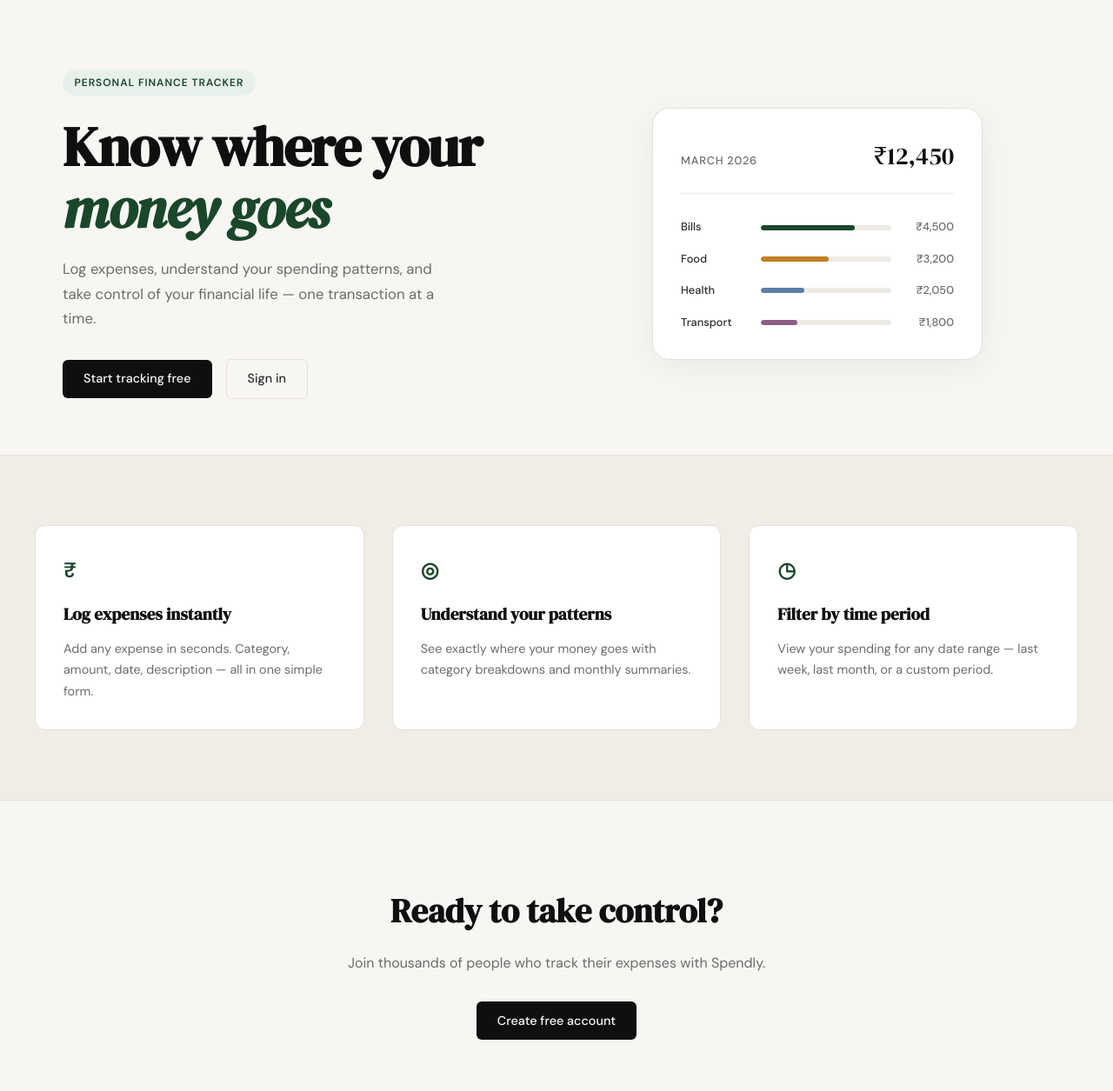
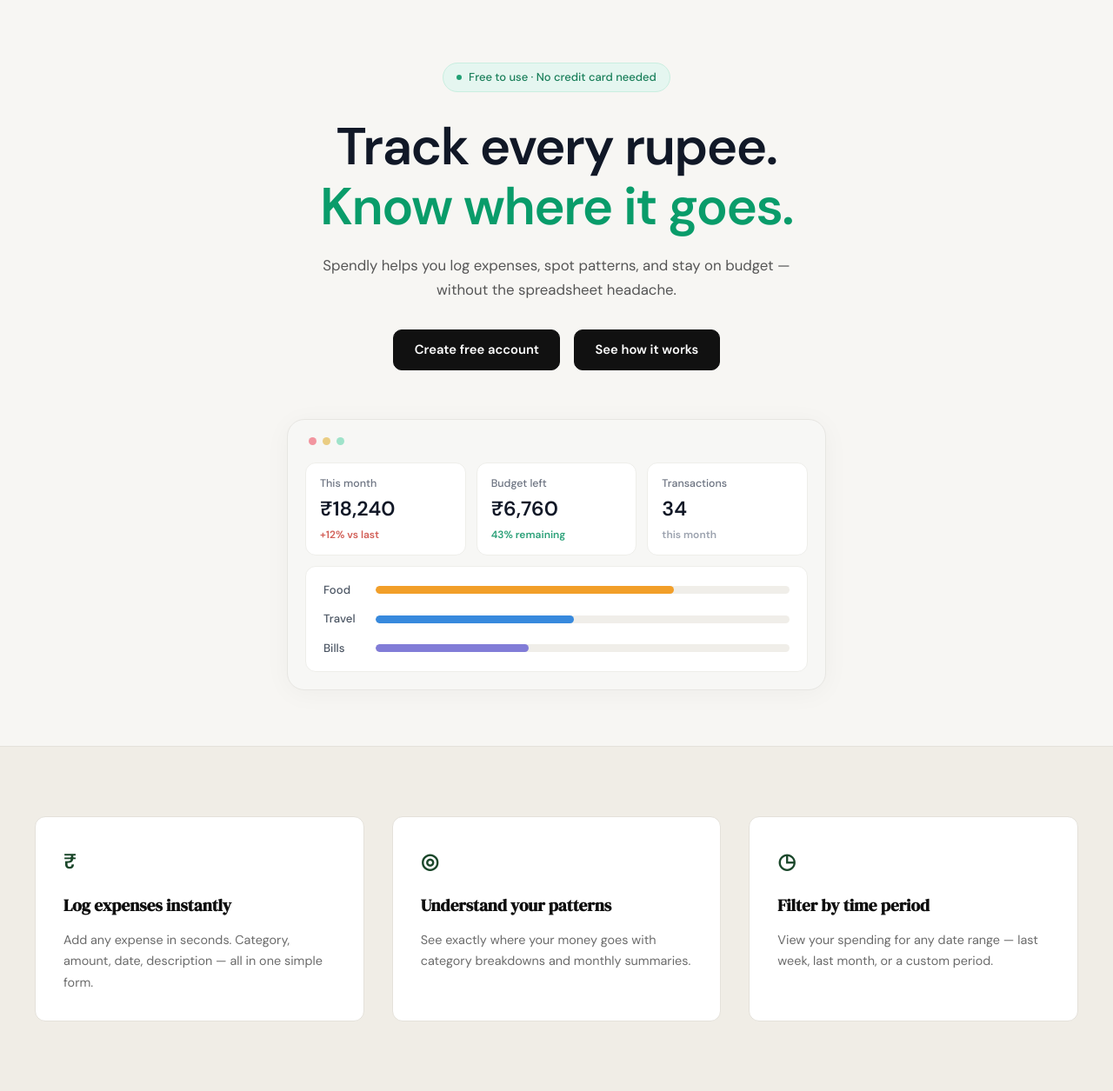
Before and after one commit to SomshekharArabali/expense-tracking-system, a Flask app: page / in a window 1280 px wide. Shown: the part 61-1316 px from the top of the page at 87% size. Run offline with Flask 3, Linux system fonts and the light colour scheme.

Commit message:
Hero section changes done

```diff
--- a/static/css/style.css
+++ b/static/css/style.css
@@ -124,136 +124,236 @@ a { color: inherit; text-decoration: none; }
 /* ------------------------------------------------------------------ */
 
 .hero {
-    padding: 5rem 2rem 4rem;
-    display: grid;
-    grid-template-columns: 1fr 1fr;
-    gap: 4rem;
+    padding: 4.5rem 1.5rem 4rem;
+    display: flex;
+    flex-direction: column;
     align-items: center;
-    max-width: var(--max-width);
+    text-align: center;
+    max-width: 960px;
     margin: 0 auto;
 }
 
 .hero-badge {
+    display: inline-flex;
+    align-items: center;
+    gap: 0.5rem;
+    background: #e5f6f0;
+    color: #1a7f5a;
+    border: 1px solid #c9eee0;
+    font-size: 0.8125rem;
+    font-weight: 500;
+    padding: 0.35rem 0.95rem;
+    border-radius: 9999px;
+    margin-bottom: 1.75rem;
+}
+
+.badge-dot {
+    width: 6px;
+    height: 6px;
+    border-radius: 50%;
+    background: #20a074;
     display: inline-block;
-    background: var(--accent-light);
-    color: var(--accent);
-    font-size: 0.75rem;
-    font-weight: 600;
-    letter-spacing: 0.08em;
-    text-transform: uppercase;
-    padding: 0.35rem 0.85rem;
-    border-radius: 999px;
-    margin-bottom: 1.5rem;
 }
 
 .hero-title {
-    font-family: var(--font-display);
-    font-size: clamp(2.5rem, 5vw, 4rem);
-    line-height: 1.1;
-    letter-spacing: -0.02em;
-    color: var(--ink);
+    font-family: var(--font-body);
+    font-size: clamp(2.5rem, 5.5vw, 3.75rem);
+    font-weight: 700;
+    line-height: 1.15;
+    letter-spacing: -0.025em;
+    color: #111827;
     margin-bottom: 1.25rem;
 }
 
-.hero-title em {
-    font-style: italic;
-    color: var(--accent);
+.hero-highlight {
+    color: #099c6a;
 }
 
 .hero-subtitle {
+    font-family: var(--font-body);
     font-size: 1.05rem;
-    color: var(--ink-muted);
-    line-height: 1.7;
-    max-width: 460px;
-    margin-bottom: 2rem;
+    color: #555555;
+    line-height: 1.65;
+    max-width: 540px;
+    margin: 0 auto 2rem;
 }
 
 .hero-actions {
     display: flex;
     gap: 1rem;
+    justify-content: center;
     align-items: center;
+    margin-bottom: 3.5rem;
+}
+
+.btn-dark {
+    display: inline-block;
+    background: #111111;
+    color: #ffffff;
+    padding: 0.75rem 1.45rem;
+    border-radius: 10px;
+    font-family: var(--font-body);
+    font-size: 0.925rem;
+    font-weight: 600;
+    cursor: pointer;
+    border: 1px solid #111111;
+    transition: background 0.2s, transform 0.1s;
+    text-decoration: none;
+    line-height: 1.4;
+}
+
+.btn-dark:hover {
+    background: #262626;
+    border-color: #262626;
+    color: #ffffff;
 }
 
 /* ------------------------------------------------------------------ */
-/* Mock card (hero visual)                                             */
+/* Mock Window / Dashboard Card (hero visual)                          */
 /* ------------------------------------------------------------------ */
 
 .hero-visual {
+    width: 100%;
     display: flex;
     justify-content: center;
 }
 
-.mock-card {
-    background: var(--paper-card);
-    border: 1px solid var(--border);
-    border-radius: var(--radius-lg);
-    padding: 2rem;
+.mock-window {
+    background: #f7f7f5;
+    border: 1px solid #e7e6e2;
+    border-radius: 20px;
+    padding: 1.25rem 1.25rem 1.25rem;
     width: 100%;
-    max-width: 380px;
-    box-shadow: 0 8px 40px rgba(0,0,0,0.06);
+    max-width: 620px;
+    box-shadow: 0 4px 30px rgba(0, 0, 0, 0.04);
 }
 
-.mock-card-header {
+.mock-window-dots {
     display: flex;
-    justify-content: space-between;
-    align-items: baseline;
-    margin-bottom: 1.75rem;
-    padding-bottom: 1.25rem;
-    border-bottom: 1px solid var(--border-soft);
+    gap: 7px;
+    margin-bottom: 1.25rem;
+    margin-left: 0.25rem;
 }
 
-.mock-label {
-    font-size: 0.8rem;
-    font-weight: 500;
-    color: var(--ink-muted);
-    text-transform: uppercase;
-    letter-spacing: 0.06em;
+.window-dot {
+    width: 9px;
+    height: 9px;
+    border-radius: 50%;
+    display: inline-block;
 }
 
-.mock-total {
-    font-family: var(--font-display);
-    font-size: 1.75rem;
-    color: var(--ink);
+.dot-red {
+    background: #f2959f;
 }
 
-.mock-bars { display: flex; flex-direction: column; gap: 1rem; }
+.dot-yellow {
+    background: #eacd83;
+}
 
-.mock-bar-row {
+.dot-green {
+    background: #9fe3ca;
+}
+
+.mock-metrics {
     display: grid;
-    grid-template-columns: 80px 1fr 60px;
-    align-items: center;
+    grid-template-columns: repeat(3, 1fr);
+    gap: 0.75rem;
+    margin-bottom: 0.75rem;
+}
+
+.mock-metric-card {
+    background: #ffffff;
+    border: 1px solid #eeeeea;
+    border-radius: 12px;
+    padding: 0.85rem 1rem;
+    display: flex;
+    flex-direction: column;
+    text-align: left;
+}
+
+.mock-metric-label {
+    font-size: 0.775rem;
+    color: #6b7280;
+    font-weight: 500;
+    margin-bottom: 0.35rem;
+}
+
+.mock-metric-val {
+    font-family: var(--font-body);
+    font-size: 1.45rem;
+    font-weight: 700;
+    color: #111827;
+    line-height: 1.2;
+    margin-bottom: 0.35rem;
+}
+
+.mock-metric-sub {
+    font-size: 0.75rem;
+    font-weight: 600;
+}
+
+.mock-metric-sub.text-danger {
+    color: #d25f57;
+}
+
+.mock-metric-sub.text-success {
+    color: #2ca179;
+}
+
+.mock-metric-sub.text-muted {
+    color: #9ca3af;
+}
+
+.mock-bars-card {
+    background: #ffffff;
+    border: 1px solid #eeeeea;
+    border-radius: 12px;
+    padding: 1rem 1.25rem;
+    display: flex;
+    flex-direction: column;
     gap: 0.75rem;
 }
 
-.mock-cat {
-    font-size: 0.8rem;
-    font-weight: 500;
-    color: var(--ink-soft);
+.mock-bars-card .mock-bar-row {
+    display: flex;
+    align-items: center;
+    gap: 1rem;
 }
 
-.mock-bar-track {
-    height: 6px;
-    background: var(--border-soft);
-    border-radius: 999px;
+.mock-bars-card .mock-cat {
+    width: 44px;
+    font-size: 0.825rem;
+    font-weight: 500;
+    color: #4b5563;
+    text-align: left;
+}
+
+.mock-bars-card .mock-bar-track {
+    flex: 1;
+    height: 9px;
+    background: #f0eee9;
+    border-radius: 9999px;
     overflow: hidden;
 }
 
-.mock-bar {
+.mock-bars-card .mock-bar {
     height: 100%;
-    background: var(--accent);
-    border-radius: 999px;
-    transition: width 0.6s ease;
+    border-radius: 9999px;
 }
 
-.mock-bar-2 { background: var(--accent-2); }
-.mock-bar-3 { background: #5b7fa6; }
-.mock-bar-4 { background: #8b5e83; }
+.mock-bars-card .bar-food {
+    width: 72%;
+    background: #f29f29;
+}
 
-.mock-amt {
-    font-size: 0.8rem;
-    font-weight: 500;
-    color: var(--ink-muted);
-    text-align: right;
+.mock-bars-card .bar-travel {
+    width: 48%;
+    background: #3789dd;
+}
+
+.mock-bars-card .bar-bills {
+    width: 37%;
+    background: #817cd7;
 }
 
 /* ------------------------------------------------------------------ */
@@ -512,21 +612,15 @@ a { color: inherit; text-decoration: none; }
 /* ------------------------------------------------------------------ */
 
 @media (max-width: 900px) {
-    .hero {
-        grid-template-columns: 1fr;
-        text-align: center;
-    }
-
-    .hero-subtitle { max-width: 100%; }
-    .hero-actions { justify-content: center; }
-    .hero-visual { display: none; }
-
     .features-inner { grid-template-columns: 1fr; }
 }
 
 @media (max-width: 600px) {
     .nav-links a:not(.nav-cta) { display: none; }
     .hero { padding: 3rem 1rem 2rem; }
+    .mock-metrics { grid-template-columns: 1fr; }
+    .hero-actions { flex-direction: column; width: 100%; max-width: 320px; margin-left: auto; margin-right: auto; }
+    .hero-actions .btn-dark { width: 100%; text-align: center; }
 }
 
 /* ------------------------------------------------------------------ */
--- a/templates/landing.html
+++ b/templates/landing.html
@@ -5,56 +5,64 @@
 {% block content %}
 
 <section class="hero">
-    <div class="hero-inner">
-        <div class="hero-badge">Personal Finance Tracker</div>
-        <h1 class="hero-title">
-            Know where your<br>
-            <em>money goes</em>
-        </h1>
-        <p class="hero-subtitle">
-            Log expenses, understand your spending patterns,
-            and take control of your financial life —
-            one transaction at a time.
-        </p>
-        <div class="hero-actions">
-            <a href="{{ url_for('register') }}" class="btn-primary">Start tracking free</a>
-            <a href="{{ url_for('login') }}" class="btn-ghost">Sign in</a>
-        </div>
+    <div class="hero-badge">
+        <span class="badge-dot"></span>
+        <span>Free to use &middot; No credit card needed</span>
     </div>
+    <h1 class="hero-title">
+        Track every rupee.<br>
+        <span class="hero-highlight">Know where it goes.</span>
+    </h1>
+    <p class="hero-subtitle">
+        Spendly helps you log expenses, spot patterns, and stay on budget &mdash; without the spreadsheet headache.
+    </p>
+    <div class="hero-actions">
+        <a href="{{ url_for('register') }}" class="btn-dark">Create free account</a>
+        <a href="#features" class="btn-dark">See how it works</a>
+    </div>
+
     <div class="hero-visual">
-        <div class="mock-card">
-            <div class="mock-card-header">
-                <span class="mock-label">March 2026</span>
-                <span class="mock-total">₹12,450</span>
+        <div class="mock-window">
+            <div class="mock-window-dots">
+                <span class="window-dot dot-red"></span>
+                <span class="window-dot dot-yellow"></span>
+                <span class="window-dot dot-green"></span>
             </div>
-            <div class="mock-bars">
+            <div class="mock-metrics">
+                <div class="mock-metric-card">
+                    <span class="mock-metric-label">This month</span>
+                    <span class="mock-metric-val">₹18,240</span>
+                    <span class="mock-metric-sub text-danger">+12% vs last</span>
+                </div>
+                <div class="mock-metric-card">
+                    <span class="mock-metric-label">Budget left</span>
+                    <span class="mock-metric-val">₹6,760</span>
+                    <span class="mock-metric-sub text-success">43% remaining</span>
+                </div>
+                <div class="mock-metric-card">
+                    <span class="mock-metric-label">Transactions</span>
+                    <span class="mock-metric-val">34</span>
+                    <span class="mock-metric-sub text-muted">this month</span>
+                </div>
+            </div>
+            <div class="mock-bars-card">
+                <div class="mock-bar-row">
+                    <span class="mock-cat">Food</span>
+                    <div class="mock-bar-track">
+                        <div class="mock-bar bar-food"></div>
+                    </div>
+                </div>
+                <div class="mock-bar-row">
+                    <span class="mock-cat">Travel</span>
+                    <div class="mock-bar-track">
+                        <div class="mock-bar bar-travel"></div>
+                    </div>
+                </div>
                 <div class="mock-bar-row">
                     <span class="mock-cat">Bills</span>
                     <div class="mock-bar-track">
-                        <div class="mock-bar" style="width: 72%"></div>
+                        <div class="mock-bar bar-bills"></div>
                     </div>
-                    <span class="mock-amt">₹4,500</span>
-                </div>
-                <div class="mock-bar-row">
-                    <span class="mock-cat">Food</span>
-                    <div class="mock-bar-track">
-                        <div class="mock-bar mock-bar-2" style="width: 52%"></div>
-                    </div>
-                    <span class="mock-amt">₹3,200</span>
-                </div>
-                <div class="mock-bar-row">
-                    <span class="mock-cat">Health</span>
-                    <div class="mock-bar-track">
-                        <div class="mock-bar mock-bar-3" style="width: 33%"></div>
-                    </div>
-                    <span class="mock-amt">₹2,050</span>
-                </div>
-                <div class="mock-bar-row">
-                    <span class="mock-cat">Transport</span>
-                    <div class="mock-bar-track">
-                        <div class="mock-bar mock-bar-4" style="width: 28%"></div>
-                    </div>
-                    <span class="mock-amt">₹1,800</span>
                 </div>
             </div>
         </div>
```
